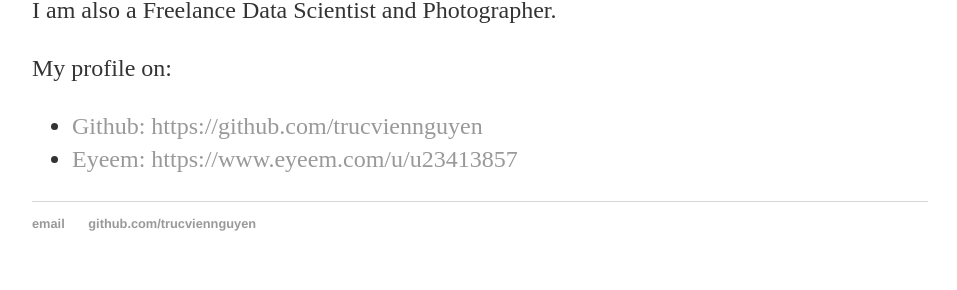
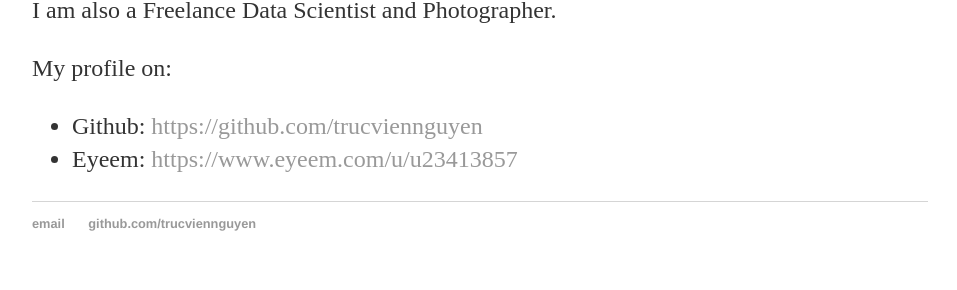
Before and after one commit to trucviennguyen/trucviennguyen.github.io, a Jekyll site: the page built from about/index.html, in a window 1280 px wide. Shown: the part 692-982 px from the top of the page, without its empty margins (160-1117 px from the left). Built offline with Jekyll 4.4.1, drawn with Linux system fonts in a browser that asks for light colours; some of the changed lines change nothing that is shown.

Commit message:
Initial page.

```diff
--- a/about/index.html
+++ b/about/index.html
@@ -23,8 +23,8 @@ title: About Vien Nguyen
 			<p>My profile on:</p>
 
 			<ul class="contacts">
-				<li><a href="https://github.com/trucviennguyen">Github: https://github.com/trucviennguyen</a></li>
-				<li><a href="https://www.eyeem.com/u/u23413857">Eyeem: https://www.eyeem.com/u/u23413857</a></li>
+				<li>Github: <a href="https://github.com/trucviennguyen">https://github.com/trucviennguyen</a></li>
+				<li>Eyeem: <a href="https://www.eyeem.com/u/u23413857">https://www.eyeem.com/u/u23413857</a></li>
 				</ul>
 
 		</div>
```
